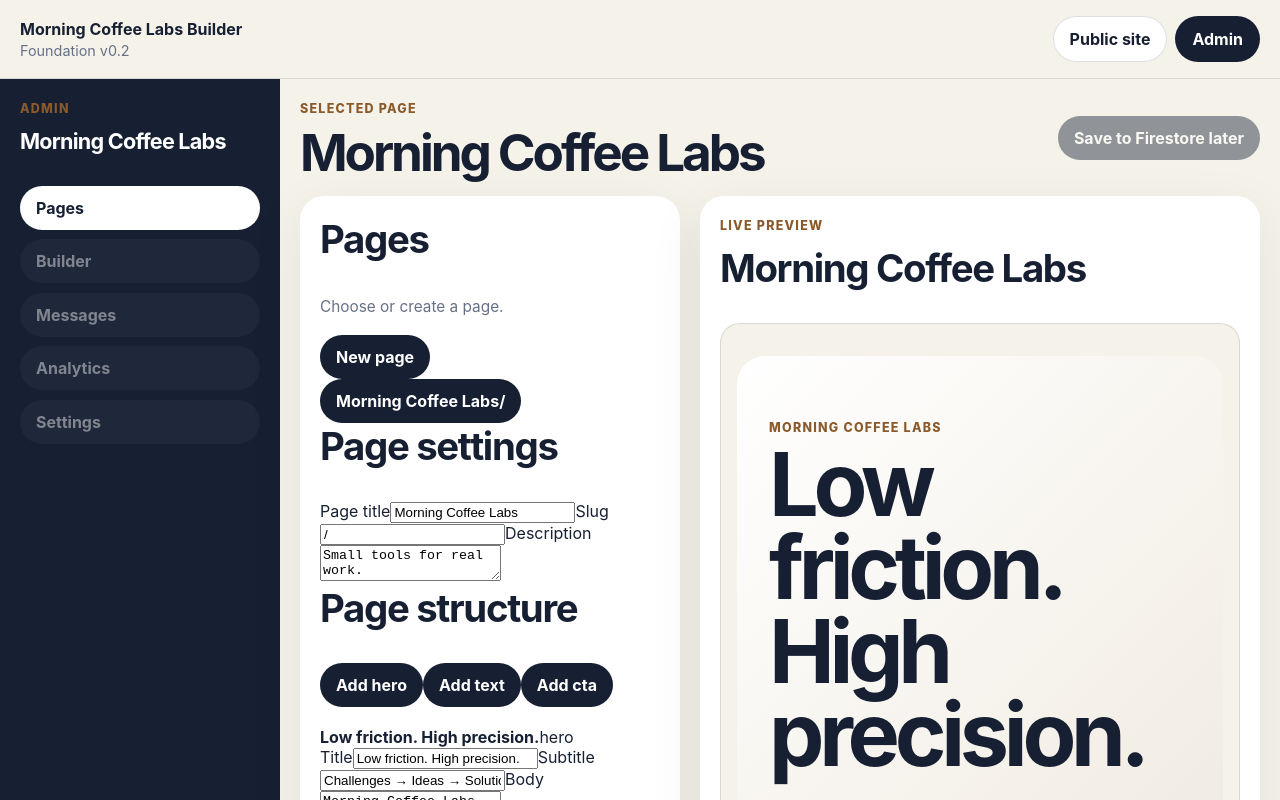
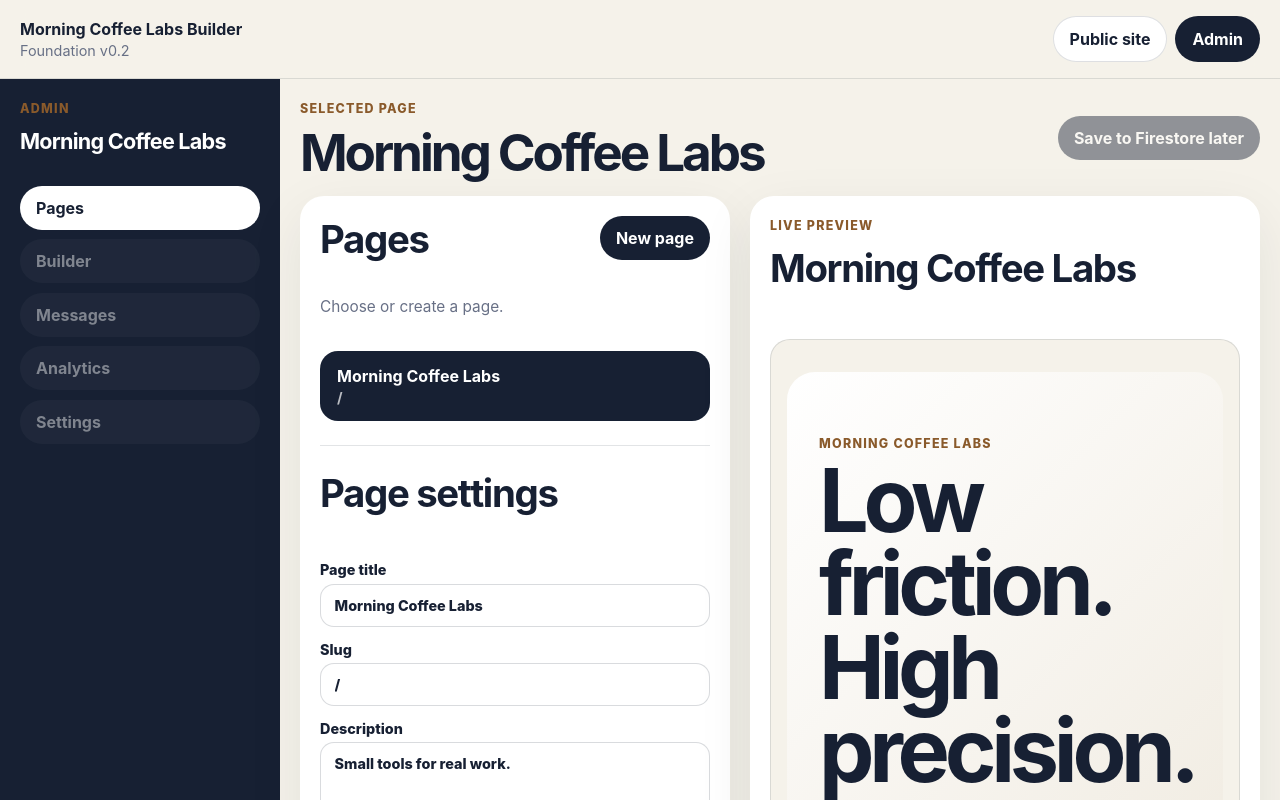
Before and after one commit to Tony-MCL/mcl-builder, a React (Vite) app: page / in a window 1280 px wide. Both pictures are taken after a click on the button "Admin". Shown: the top 800 px of the page. Built offline with nearby package versions, Linux system fonts and the light colour scheme.

Commit message:
Update style.css

```diff
--- a/src/style.css
+++ b/src/style.css
@@ -14,11 +14,16 @@ body {
   margin: 0;
 }
 
+button,
+input,
+textarea {
+  font: inherit;
+}
+
 button {
   border: 0;
   border-radius: 999px;
   padding: 0.75rem 1rem;
-  font: inherit;
   font-weight: 700;
   cursor: pointer;
   background: #172033;
@@ -28,6 +33,29 @@ button {
 button:disabled {
   cursor: not-allowed;
   opacity: 0.45;
+}
+
+input,
+textarea {
+  width: 100%;
+  border: 1px solid rgba(23, 32, 51, 0.16);
+  border-radius: 14px;
+  padding: 0.75rem 0.85rem;
+  color: #172033;
+  background: white;
+}
+
+textarea {
+  min-height: 96px;
+  resize: vertical;
+}
+
+label {
+  display: grid;
+  gap: 0.35rem;
+  color: #172033;
+  font-size: 0.9rem;
+  font-weight: 800;
 }
 
 .app {
@@ -191,8 +219,9 @@ p {
 
 .admin-grid {
   display: grid;
-  grid-template-columns: minmax(280px, 380px) minmax(0, 1fr);
+  grid-template-columns: minmax(320px, 430px) minmax(0, 1fr);
   gap: 1.25rem;
+  align-items: start;
 }
 
 .admin-panel,
@@ -204,28 +233,99 @@ p {
   box-shadow: 0 18px 55px rgba(23, 32, 51, 0.08);
 }
 
+.admin-panel-header,
+.preview-toolbar {
+  display: flex;
+  justify-content: space-between;
+  gap: 1rem;
+  align-items: flex-start;
+  margin-bottom: 1rem;
+}
+
 .muted {
   color: #687086;
   font-size: 0.96rem;
 }
 
+.page-list {
+  display: grid;
+  gap: 0.65rem;
+  margin: 1rem 0 1.5rem;
+}
+
+.page-item {
+  display: grid;
+  gap: 0.15rem;
+  width: 100%;
+  border-radius: 18px;
+  padding: 0.9rem 1rem;
+  text-align: left;
+  color: #172033;
+  background: #f5f2ea;
+  border: 1px solid rgba(23, 32, 51, 0.08);
+}
+
+.page-item.active {
+  color: white;
+  background: #172033;
+}
+
+.page-item span {
+  color: inherit;
+  opacity: 0.7;
+  font-size: 0.9rem;
+}
+
+.editor-group {
+  display: grid;
+  gap: 0.85rem;
+  margin-top: 1.5rem;
+  padding-top: 1.5rem;
+  border-top: 1px solid rgba(23, 32, 51, 0.12);
+}
+
+.add-section-row {
+  display: flex;
+  flex-wrap: wrap;
+  gap: 0.5rem;
+}
+
+.add-section-row button {
+  background: #8a5a2b;
+}
+
 .section-list {
   display: grid;
-  gap: 0.75rem;
-  margin-top: 1.25rem;
+  gap: 0.9rem;
+  margin-top: 0.5rem;
 }
 
-.section-list-item {
+.section-editor {
+  display: grid;
+  gap: 0.75rem;
+  padding: 1rem;
+  border-radius: 18px;
+  background: #f5f2ea;
+  border: 1px solid rgba(23, 32, 51, 0.08);
+}
+
+.section-editor-header {
   display: flex;
   justify-content: space-between;
   gap: 1rem;
-  padding: 1rem;
-  border-radius: 18px;
-  background: #f5f2ea;
+  align-items: center;
 }
 
-.section-list-item span {
+.section-editor-header span {
   color: #687086;
+  font-size: 0.85rem;
+  font-weight: 800;
+  text-transform: uppercase;
+}
+
+.preview-panel {
+  position: sticky;
+  top: 96px;
 }
 
 .preview-frame {
@@ -249,7 +349,9 @@ p {
 
 @media (max-width: 900px) {
   .topbar,
-  .admin-header {
+  .admin-header,
+  .admin-panel-header,
+  .preview-toolbar {
     align-items: flex-start;
     flex-direction: column;
   }
@@ -262,4 +364,8 @@ p {
   .admin-sidebar {
     position: static;
   }
+
+  .preview-panel {
+    position: static;
+  }
 }
```
